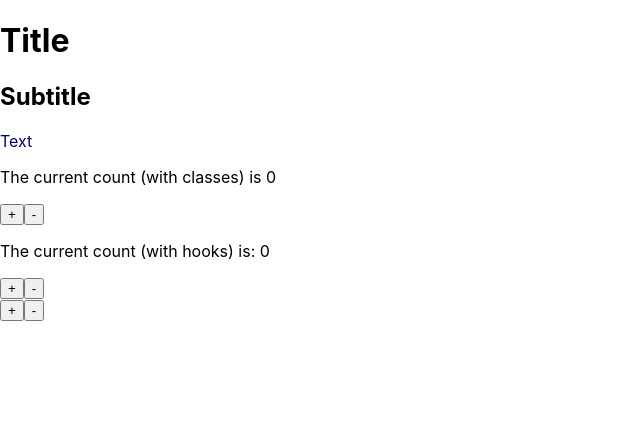
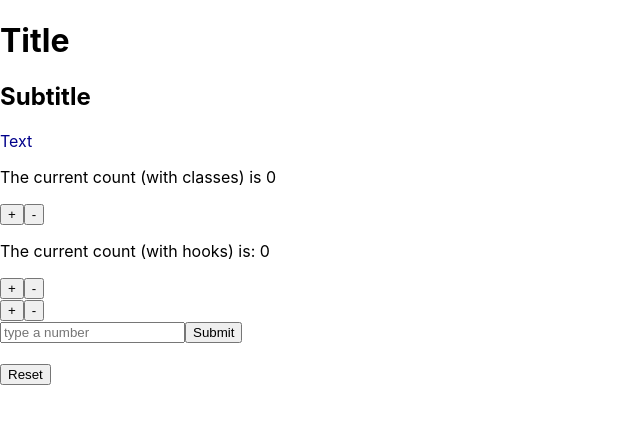
Before and after one commit to carlosaore/react-sandbox, a React (Create React App) app: page / in a window 1280 px wide. Shown: the top 424 px of the page, without its empty margins (0-640 px from the left). Built offline with nearby package versions, Linux system fonts and the light colour scheme.

Commit message:
Added a crude form

```diff
--- a/src/components/CounterHooks.js
+++ b/src/components/CounterHooks.js
@@ -3,11 +3,17 @@ import React, { useState } from 'react';
 const CounterWithHooks = () => {
     const [count, setCount] = useState(0);
 
-    const addToCount = () => setCount(count + 1)
+    const addToCount = () => setCount(count + 1);
+
     const removeFromCount = () => setCount(count - 1);
-    const withEvent = (event) => {
-        setCount(count + (event.target.innerHTML === '+' ? 1 : - 1));
-    };
+
+    const withEvent = (event) => setCount(count + (event.target.innerHTML === '+' ? 1 : - 1));
+
+    const withForm = (event) => {
+        setCount(count + Number(event.target.form[0].value));
+    }
+
+    const reset = () => setCount(0);
 
     return (
         <>
@@ -17,6 +23,23 @@ const CounterWithHooks = () => {
             <br/>
             <button onClick={event => withEvent(event)}>+</button>
             <button onClick={event => withEvent(event)}>-</button>
+            <br/>
+            <form>
+                <input
+                    name="modifyField"
+                    id="modifyField"
+                    type="number"
+                    placeholder='type a number'
+                />
+                <input type="submit" onClick={event => {
+                    event.preventDefault();
+                    withForm(event);
+                    event.target.form[0].value = '';
+                }}/>
+            </form>
+            <br/>
+            <button onClick={reset}>Reset</button>
+
         </>
     )
 };
```
